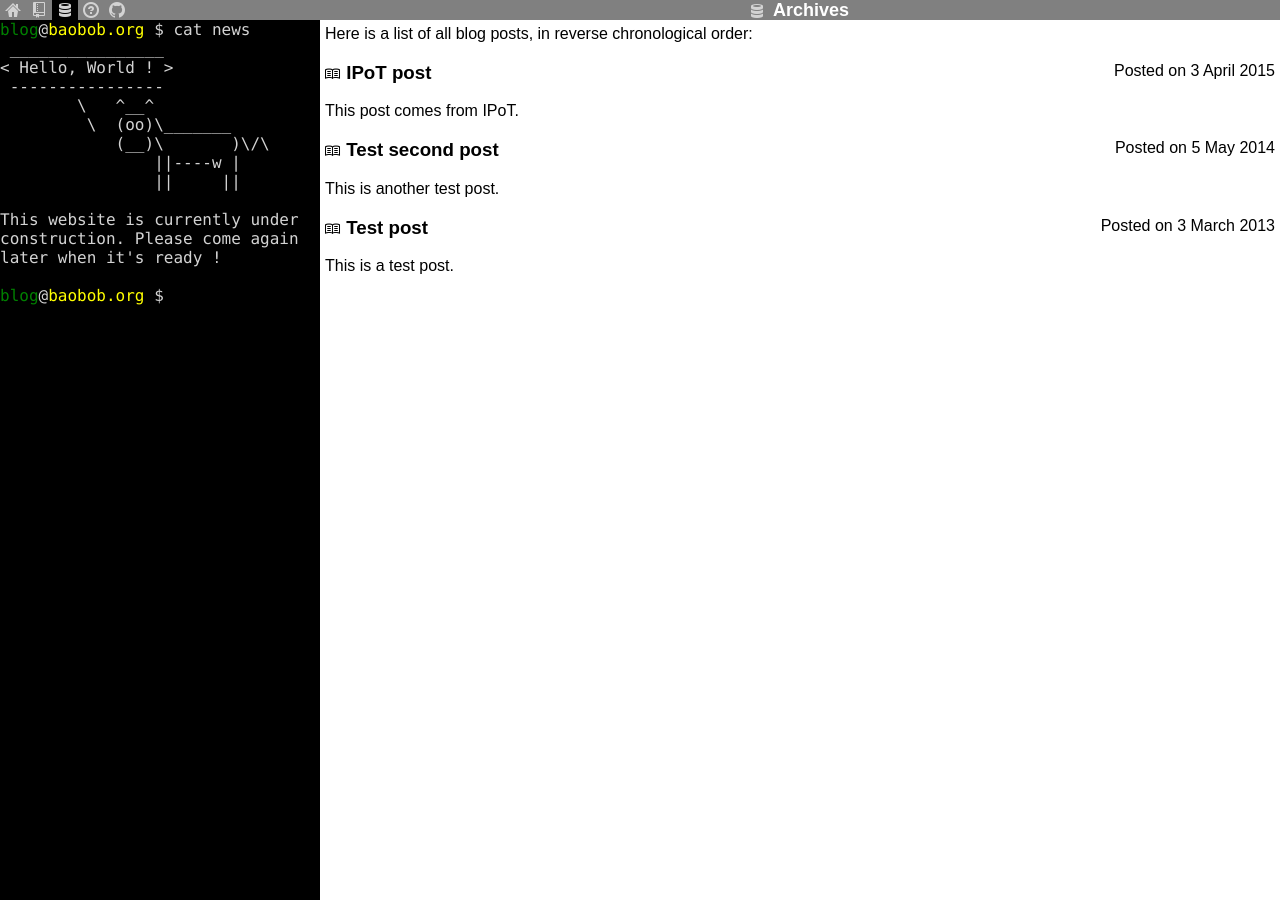
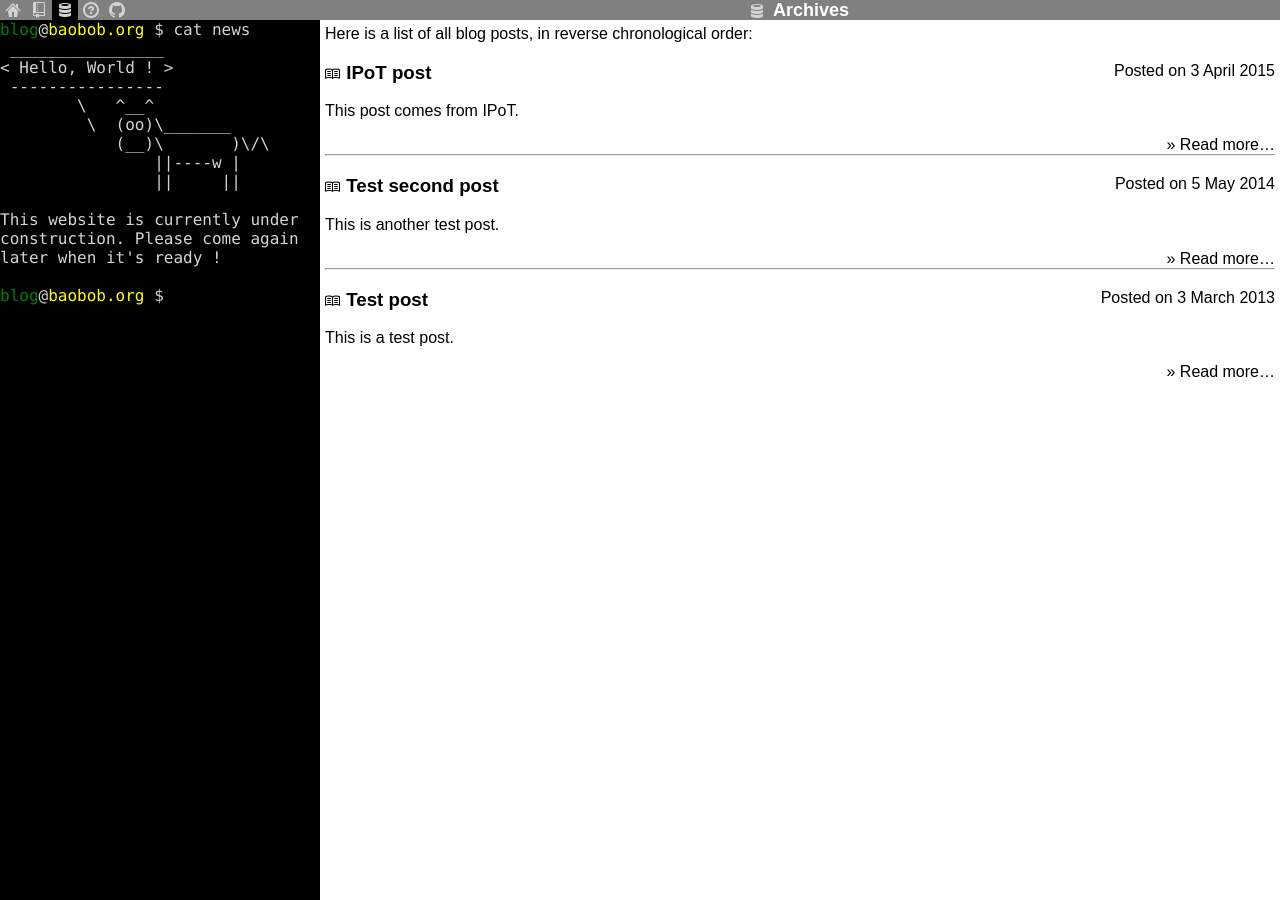
Before and after one commit to guillaumecl/guillaumecl.github.io, a Jekyll site: the page built from archives.html, in a window 1280 px wide. Built offline with Jekyll 4.4.1, drawn with Linux system fonts in a browser that asks for light colours.

Commit message:
Only show the excerpt in the index page and add a read more link.
Signed-off-by: Guillaume Clement <gclement@baobob.org>

```diff
--- a/archives.html
+++ b/archives.html
@@ -4,7 +4,14 @@ icon: database
 order: 3
 ---
 Here is a list of all blog posts, in reverse chronological order:
+{% assign first = true %}
+
 {% for post in site.posts %}
+
+{% unless first %}
+<hr />
+{% endunless %}
+{% assign first = false %}
 
 <div class="post">
 	<h3>
@@ -17,6 +24,7 @@ Here is a list of all blog posts, in reverse chronological order:
 
 	{{post.excerpt}}
 
+	<a class="readmore" href="{{post.url}}">Read more…</a>
 </div>
 
 {% endfor %}
--- a/resources/style.css
+++ b/resources/style.css
@@ -84,3 +84,15 @@ a:hover {
 a:active {
 	text-decoration: underline;
 }
+
+a.readmore:before {
+	content: "» ";
+}
+
+a.readmore {
+	float:right;
+}
+
+hr {
+	clear: both;
+}
```
Also changed, not shown: index.html (+4 -4 lines).
